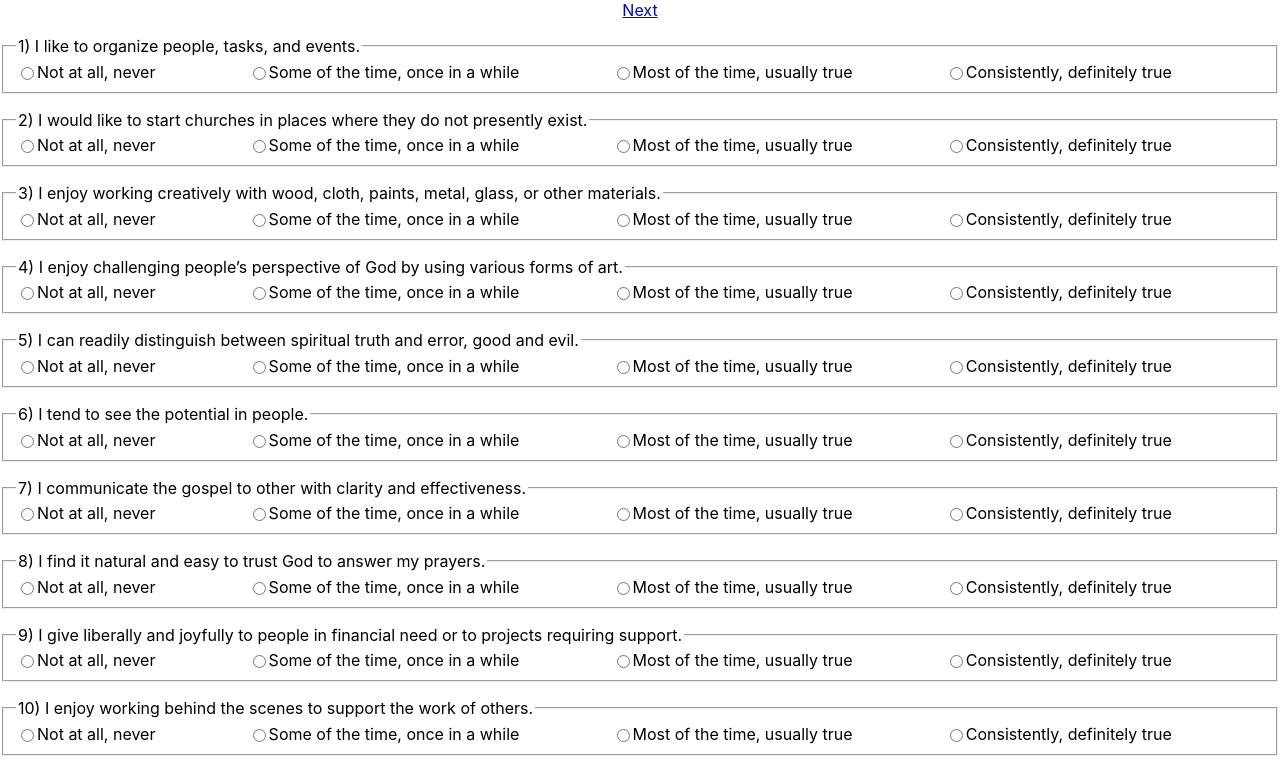
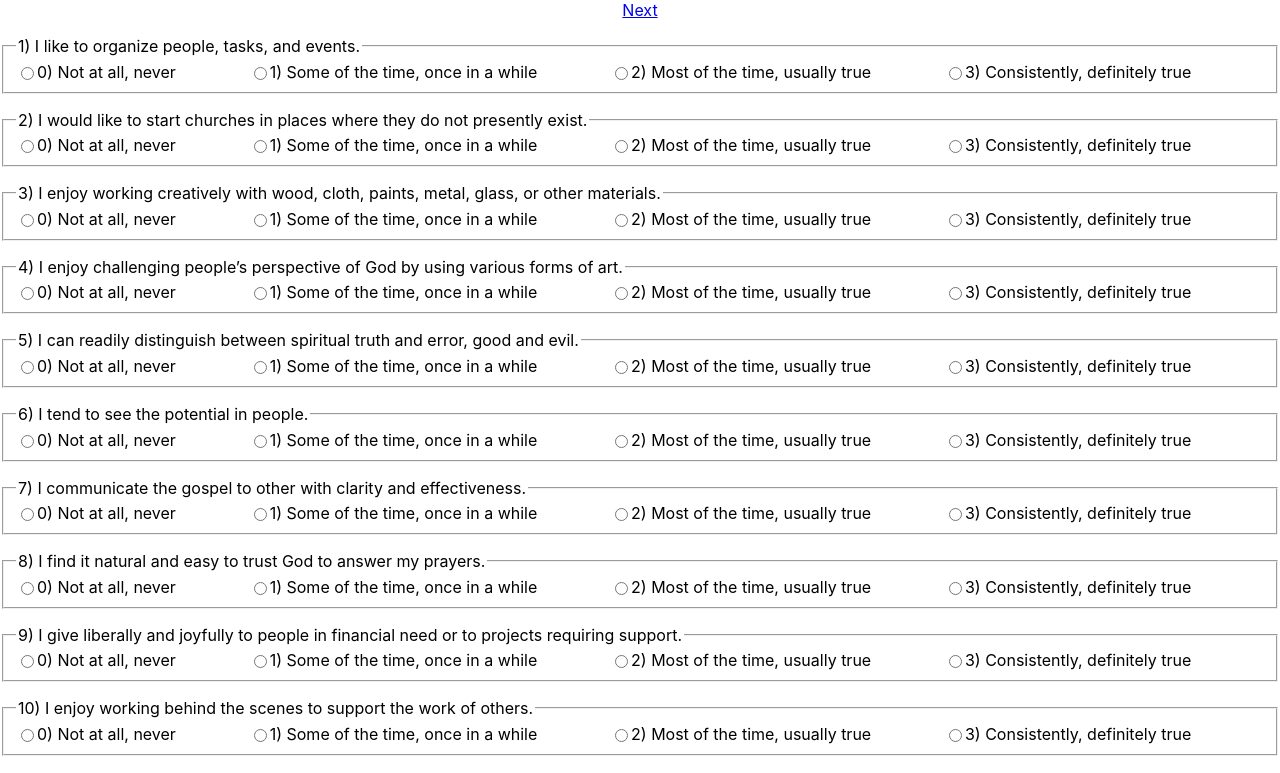
Before and after one commit to legacychurch/spiritual-gifts, a React (Create React App) app: page /question-set/1 in a window 1280 px wide. Shown: the top 773 px of the page. Built offline with nearby package versions, Linux system fonts and the light colour scheme.

Commit message:
Added answer numerial values
I did this to make if faster to parse which answer meant what

```diff
--- a/src/pages/QuestionSection/index.tsx
+++ b/src/pages/QuestionSection/index.tsx
@@ -111,7 +111,7 @@ const QuestionSection = () => {
                   checked={question.answer === answer.value}
                 />
                 <label htmlFor={`answer-${question.number}-${answer.value}`}>
-                  {answer.textContent}
+                  {answer.value}) {answer.textContent}
                 </label>
               </Fragment>
             ))}
```
